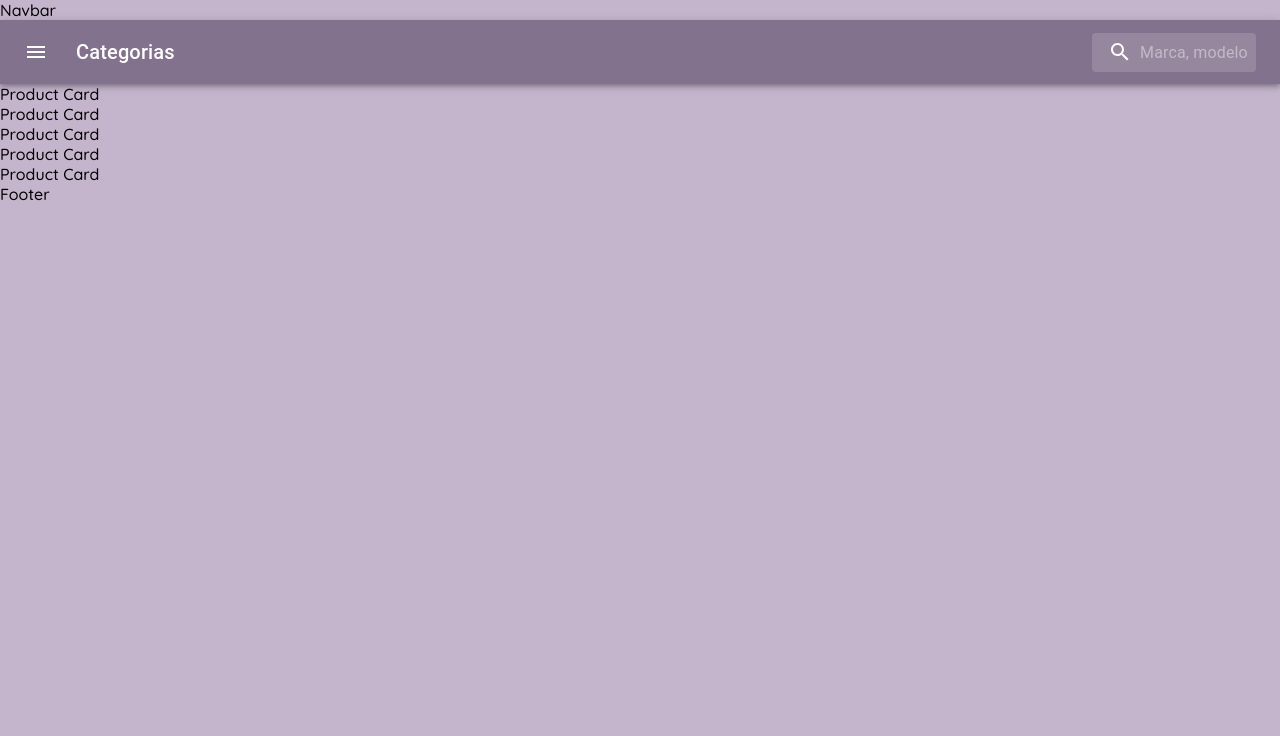
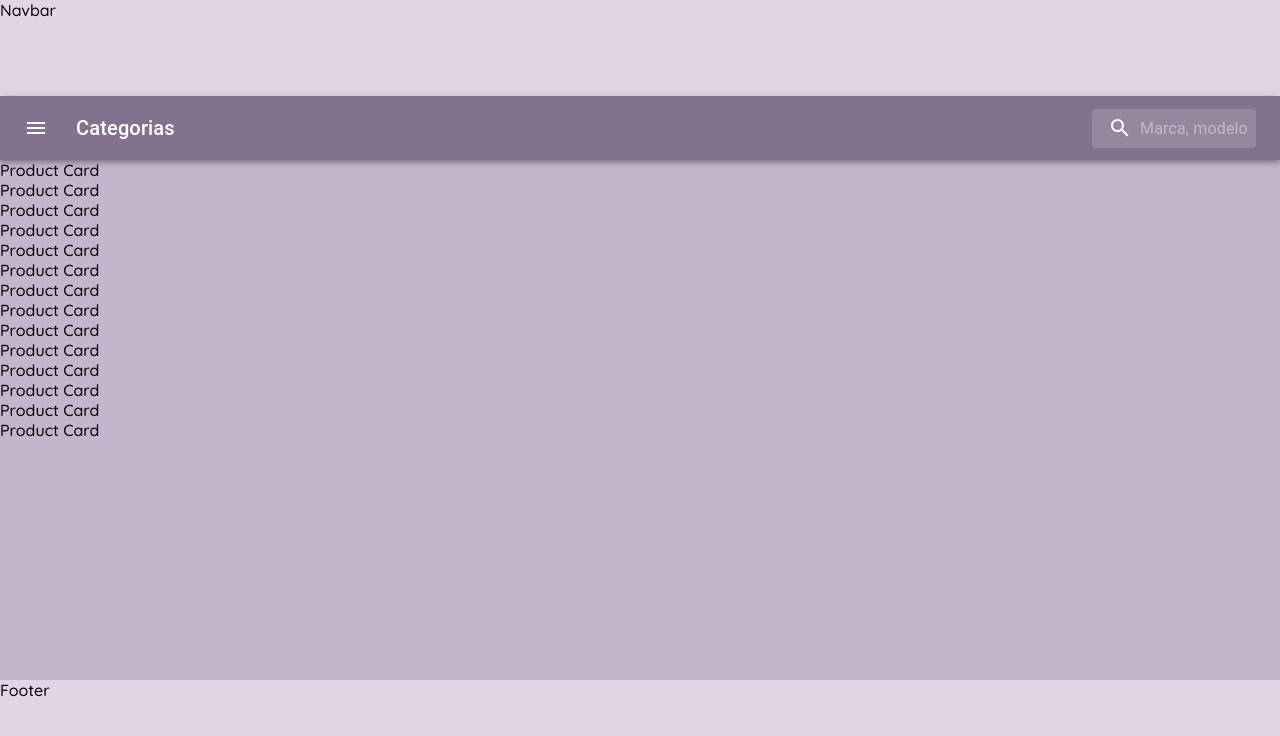
Before and after one commit to matias-salas/DH-Proyecto-Integrador-G4-Front, a React (Vite) app in the folder digital-car/: page / in a window 1280 px wide. Shown: the top 736 px of the page. Built offline with nearby package versions, Linux system fonts and the light colour scheme.

Commit message:
footer edit

```diff
--- a/digital-car/src/components/layout/Footer/Footer.css
+++ b/digital-car/src/components/layout/Footer/Footer.css
@@ -0,0 +1,7 @@
+.footer {
+    height: 15%;
+    background-color: var(--color-six);
+    position: absolute;
+    bottom: 0;
+    width: 100vw;
+}
--- a/digital-car/src/components/layout/Footer/Footer.jsx
+++ b/digital-car/src/components/layout/Footer/Footer.jsx
@@ -1,7 +1,8 @@
+import './Footer.css';
 
 const Footer = () => {
   return (
-    <div>Footer</div>
+    <div className="footer">Footer</div>
   )
 }
 
--- a/digital-car/src/components/layout/Header/Navbar/Navbar.css
+++ b/digital-car/src/components/layout/Header/Navbar/Navbar.css
@@ -0,0 +1,5 @@
+.navbar {
+    height: 12%;
+    background-color: var(--color-six);
+
+}
--- a/digital-car/src/components/layout/Header/Navbar/Navbar.jsx
+++ b/digital-car/src/components/layout/Header/Navbar/Navbar.jsx
@@ -1,7 +1,8 @@
+import './Navbar.css';
 
 const Navbar = () => {
   return (
-    <div>Navbar</div>
+    <div className="navbar">Navbar</div>
   )
 }
 
--- a/digital-car/src/components/layout/Layout.css
+++ b/digital-car/src/components/layout/Layout.css
@@ -1,4 +1,5 @@
 .body-container{
     background-color: var(--color-five);
     height: 100vh;
+    position: relative;
 }
--- a/digital-car/src/components/pages/ItemList/ItemList.jsx
+++ b/digital-car/src/components/pages/ItemList/ItemList.jsx
@@ -7,11 +7,23 @@ const ItemList = () => {
       <div>
         <SearchAppBar />
       </div>
+      <div>
+        <div>Product Card</div>
+        <div>Product Card</div>
+        <div>Product Card</div>
+        <div>Product Card</div>
+        <div>Product Card</div>
+      </div>
       <div>Product Card</div>
       <div>Product Card</div>
       <div>Product Card</div>
       <div>Product Card</div>
       <div>Product Card</div>
+      <div>Product Card</div>
+      <div>Product Card</div>
+      <div>Product Card</div>
+      <div>Product Card</div>
+
     </>
   );
 };
```
